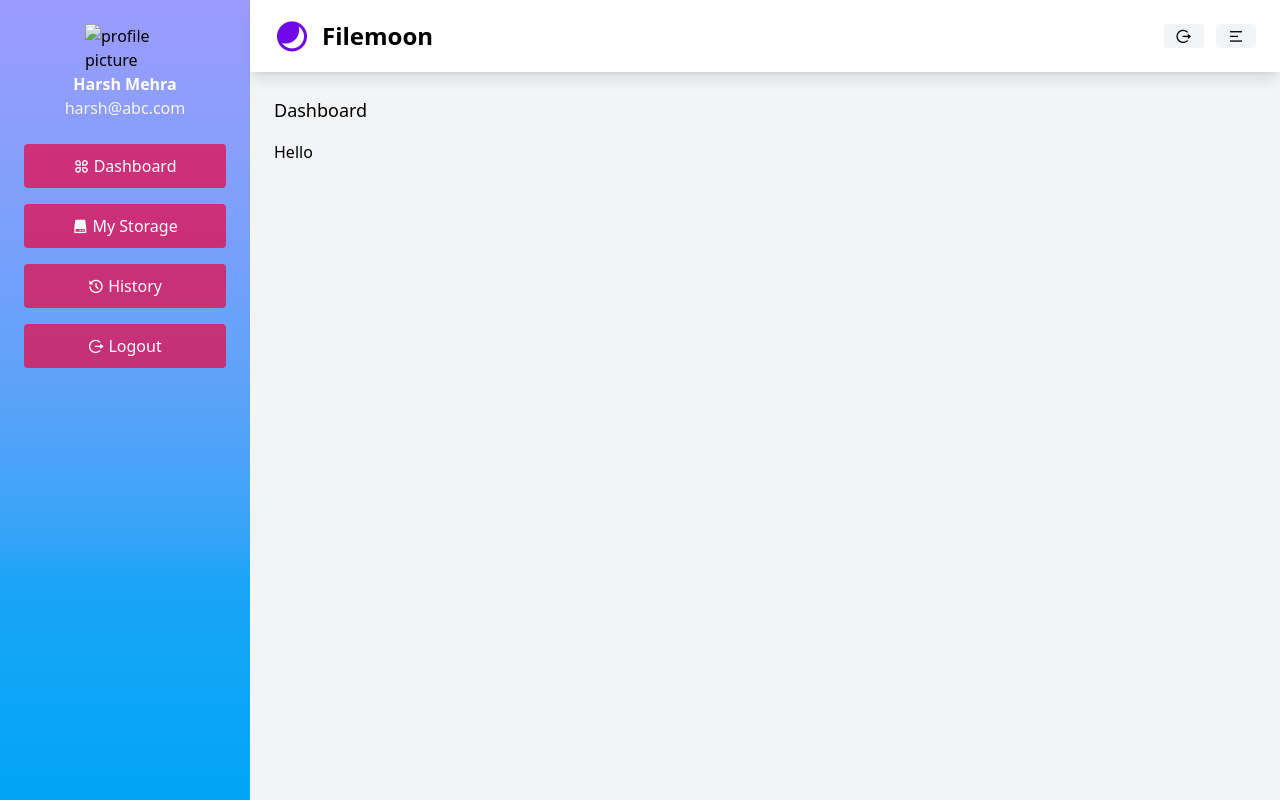
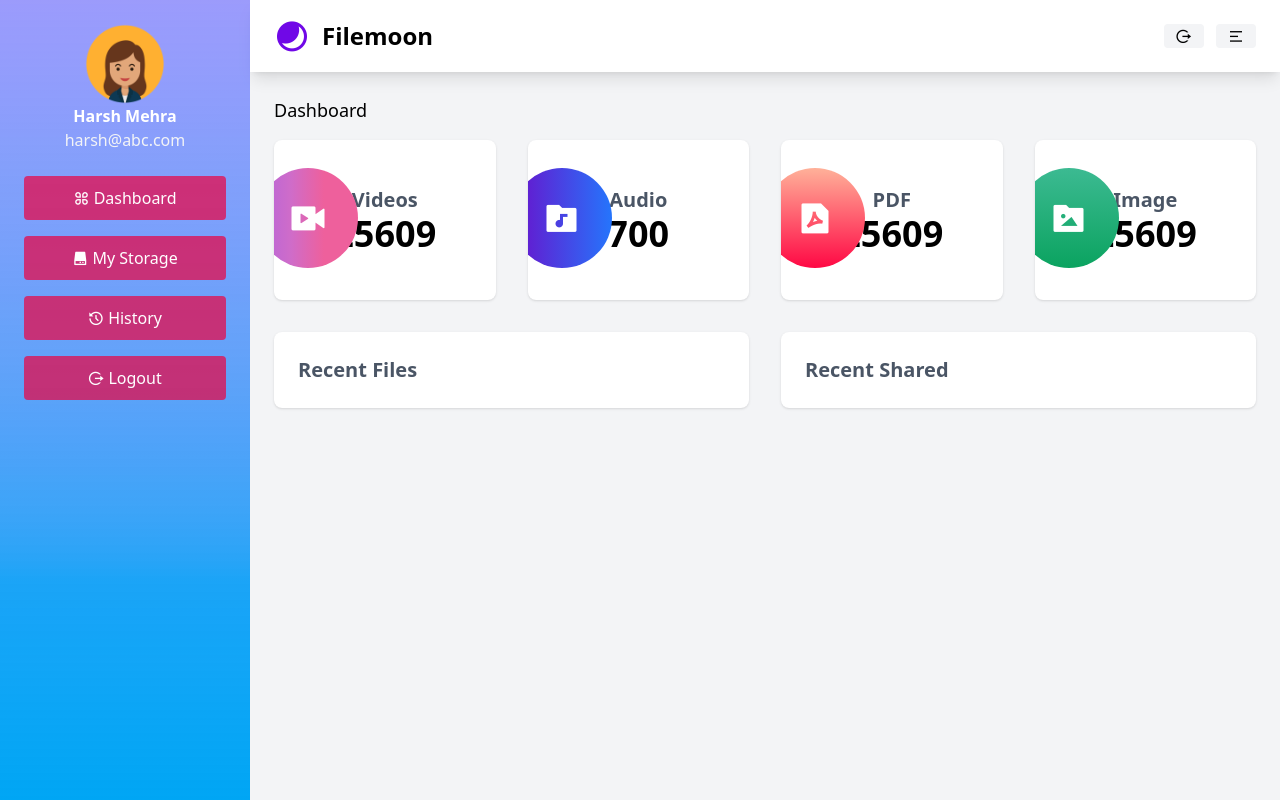
Before and after one commit to itsme-swe/Project-Filemoon_March2026, a website: page view/app/dashboard.html in a window 1280 px wide. Drawn offline with nearby package versions, Linux system fonts and the light colour scheme.

Commit message:
my-files.html file added

```diff
--- a/view/app/dashboard.html
+++ b/view/app/dashboard.html
@@ -18,7 +18,7 @@
       style="width: 250px; transition: 0.4s ;">
 
       <div class="flex flex-col items-center">
-        <img src="../avt.jpg" width="80" alt="profile picture">
+        <img src="../avt.png" width="80" alt="profile picture">
         <h1 class="text-ld font-semibold text-white">Harsh Mehra</h1>
         <p class="text-ld text-gray-100">harsh@abc.com</p>
       </div>
@@ -74,12 +74,65 @@
       <div class="p-6 space-y-4">
         <h1 class="text-lg font-medium">Dashboard</h1>
 
-        <div>
-          Hello
+        <div class="grid grid-cols-4 gap-8">
+
+          <div
+            class="overflow-hidden relative bg-white rounded-lg shadow hover:shadow-lg h-40 flex items-center justify-center flex-col">
+            <h1 class="text-xl font-semibold text-gray-600">Videos</h1>
+            <p class="text-4xl font-bold">25609</p>
+            <div class="flex justify-center items-center w-[100px] h-[100px] rounded-full absolute top-7 -left-4"
+              style="background-image: linear-gradient(to right, #b8cbb8 0%, #b8cbb8 0%, #b465da 0%, #cf6cc9 33%, #ee609c 66%, #ee609c 100%);">
+              <i class="ri-live-fill text-4xl text-white"></i>
+            </div>
+          </div>
+
+          <div
+            class="overflow-hidden relative bg-white rounded-lg shadow hover:shadow-lg h-40 flex items-center justify-center flex-col">
+            <h1 class="text-xl font-semibold text-gray-600">Audio</h1>
+            <p class="text-4xl font-bold">700</p>
+            <div class="flex justify-center items-center w-[100px] h-[100px] rounded-full absolute top-7 -left-4"
+              style="background-image: linear-gradient(to right, #6a11cb 0%, #2575fc 100%);">
+              <i class="ri-folder-music-fill text-4xl text-white"></i>
+            </div>
+          </div>
+
+          <div
+            class="overflow-hidden relative bg-white rounded-lg shadow hover:shadow-lg h-40 flex items-center justify-center flex-col">
+            <h1 class="text-xl font-semibold text-gray-600">PDF</h1>
+            <p class="text-4xl font-bold">25609</p>
+            <div class="flex justify-center items-center w-[100px] h-[100px] rounded-full absolute top-7 -left-4"
+              style="background-image: linear-gradient(to top, #ff0844 0%, #ffb199 100%);">
+              <i class="ri-file-pdf-2-fill text-4xl text-white"></i>
+            </div>
+          </div>
+
+          <div
+            class="overflow-hidden relative bg-white rounded-lg shadow hover:shadow-lg h-40 flex items-center justify-center flex-col">
+            <h1 class="text-xl font-semibold text-gray-600">Image</h1>
+            <p class="text-4xl font-bold">25609</p>
+            <div class="flex justify-center items-center w-[100px] h-[100px] rounded-full absolute top-7 -left-4"
+              style="background-image: linear-gradient(to top, #0ba360 0%, #3cba92 100%);">
+              <i class="ri-folder-image-fill text-4xl text-white"></i>
+            </div>
+          </div>
+
+          <div class="col-span-2 overflow-hidden relative bg-white rounded-lg shadow hover:shadow-lg p-6 ">
+            <h1 class="text-xl font-semibold text-gray-600">Recent Files</h1>
+
+          </div>
+
+          <div class="col-span-2 overflow-hidden relative bg-white rounded-lg shadow hover:shadow-lg p-6 ">
+            <h1 class="text-xl font-semibold text-gray-600">Recent Shared</h1>
+
+          </div>
+
+
+
         </div>
       </div>
+  </div>
 
-    </section>
+  </section>
 
   </div>
 
```
Also changed, not shown: view/app/my-files.html (added, +89 -0 lines), view/avt.png (added).
